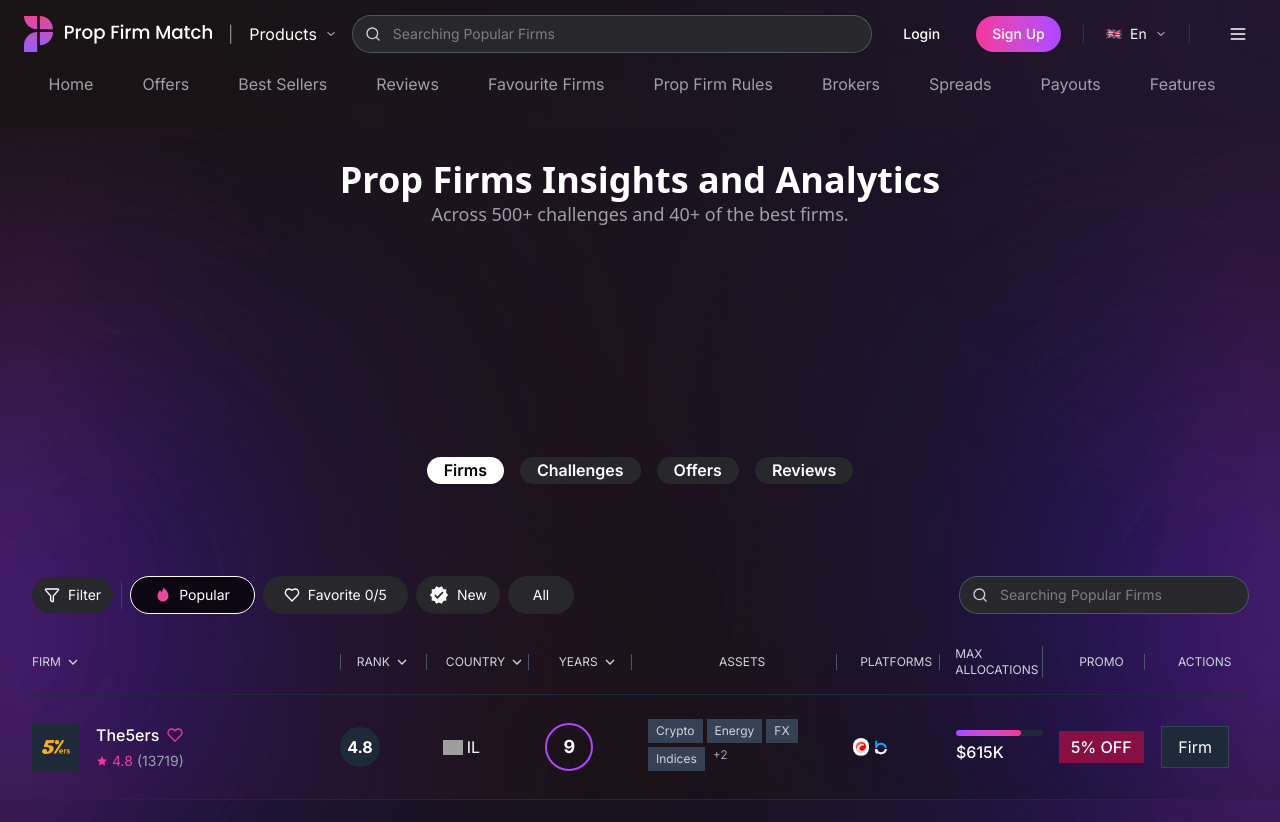
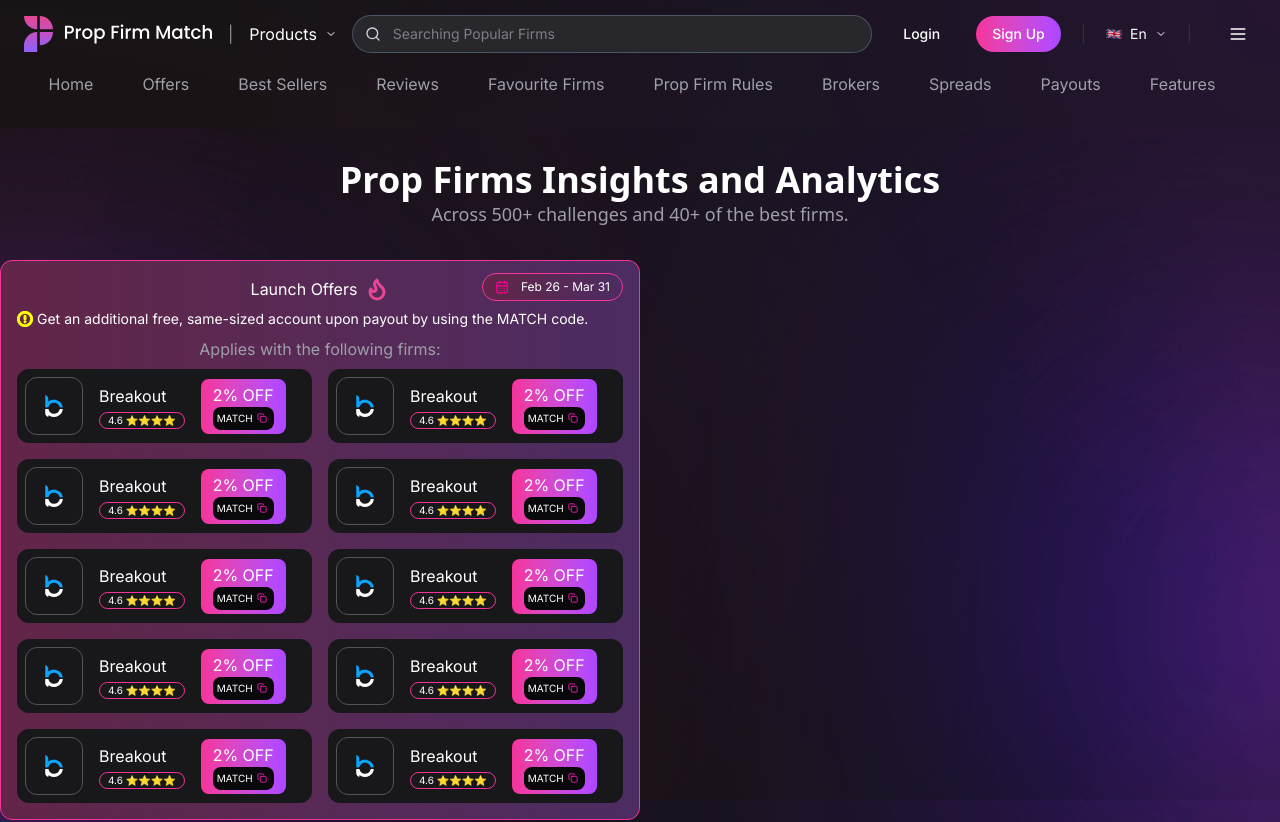
Before and after one commit to AbdulSamad94/Prop_Firm_Match_Clone, a Next.js app: page / in a window 1280 px wide. Shown: the top 822 px of the page. Built offline with nearby package versions, Linux system fonts and the light colour scheme; grey boxes are pictures that could not be loaded.

Commit message:
Added Hero Section

```diff
--- a/src/components/Hero/hero.tsx
+++ b/src/components/Hero/hero.tsx
@@ -1,8 +1,11 @@
+import { heroOffers } from "@/data/hero-offer";
+import { CalendarDays, CircleAlert, Copy, Flame } from "lucide-react";
 import Image from "next/image";
+import Link from "next/link";
 
 export default function Hero() {
   return (
-    <div className="py-8 relative ">
+    <div className="pt-8 relative ">
       <div className="absolute top-0 -z-10">
         <Image src="/left-grad.webp" alt="" width={1000} height={1000} />
       </div>
@@ -18,6 +21,70 @@
           Across 500+ challenges and 40+ of the best firms.
         </h5>
       </div>
+
+      <div className="max-w-7xl mx-auto flex pt-8">
+        <div className="bg-gradient-to-r from-[#622548] to-[#4C2C62] border border-pink-500 rounded-[12px] p-4 flex flex-col gap-2  w-[50%] relative">
+
+
+          <div className="border items-center flex gap-3 border-pink-500 bg-gradient-to-r from-[#622548] to-[#4C2C62] absolute rounded-full top-3 right-4 px-3 py-1
+">
+             <CalendarDays size={14} color="#ff0095" />
+            <h1 className="text-[12px]">Feb 26 - Mar 31</h1>
+          </div>
+
+
+          <div className="flex gap-2 items-center justify-center">
+            <Link href={"/offers"} className="text-center">Launch Offers</Link>
+            <span>
+              <Flame color="#e74694" strokeWidth={3} absoluteStrokeWidth />
+            </span>
+          </div>
+
+          <div className="flex gap-1 items-center ">
+            <CircleAlert
+              color="#fbff00"
+              strokeWidth={3}
+              absoluteStrokeWidth
+              size={16}
+            />
+            <p className="text-sm text-center">
+              Get an additional free, same-sized account upon payout by using
+              the MATCH code.
+            </p>
+          </div>
+
+
+          <div className="">
+            <p className="text-zinc-400 text-[16px] text-center">
+              Applies with the following firms:
+            </p>
+          </div>
+
+          <div className="grid grid-cols-2 gap-4">
+             {heroOffers.map((offer, index) => (
+              <div className="bg-zinc-900 p-2 flex gap-4 items-center rounded-[12px] " key={index}>
+                <div className="rounded-[12px] border border-zinc-600 p-4">
+
+                 <Image src={offer.logo} alt={offer.name} width={1000} height={1000} className="w-6"/>
+                </div>
+                 <div className="text-[16px] flex flex-col gap-1">
+                  <h2>{offer.name}</h2>
+                  <p className="text-[10px] border border-pink-500 px-2 rounded-full">4.6 ⭐⭐⭐⭐</p>
+                 </div>
+
+                 <div className="bg-gradient-to-r from-pink-500 to-purple-500 px-3 py-1 rounded-[8px]">
+                     <h4>{offer.off}% OFF</h4>
+                     <div className="bg-zinc-950 flex gap-1 rounded-[8px] p-1 items-center">
+                        <h2 className="text-[10px]">MATCH</h2>
+                        <Copy color="#ff1fc3" size={10}/>
+                     </div>
+                 </div>
+              </div>
+             ))}
+          </div>
+
+        </div>
+      </div>
     </div>
   );
 }
--- /dev/null
+++ b/src/data/hero-offer.ts
@@ -0,0 +1,62 @@
+export const heroOffers = [
+    {
+        logo: "/hero-offer.svg",
+        name: "Breakout",
+        rating: "4.6",
+        off: "2",
+    },
+    {
+        logo: "/hero-offer.svg",
+        name: "Breakout",
+        rating: "4.6",
+        off: "2",
+    },
+    {
+        logo: "/hero-offer.svg",
+        name: "Breakout",
+        rating: "4.6",
+        off: "2",
+    },
+    {
+        logo: "/hero-offer.svg",
+        name: "Breakout",
+        rating: "4.6",
+        off: "2",
+    },
+    {
+        logo: "/hero-offer.svg",
+        name: "Breakout",
+        rating: "4.6",
+        off: "2",
+    },
+    {
+        logo: "/hero-offer.svg",
+        name: "Breakout",
+        rating: "4.6",
+        off: "2",
+    },
+    {
+        logo: "/hero-offer.svg",
+        name: "Breakout",
+        rating: "4.6",
+        off: "2",
+    },
+    {
+        logo: "/hero-offer.svg",
+        name: "Breakout",
+        rating: "4.6",
+        off: "2",
+    },
+    {
+        logo: "/hero-offer.svg",
+        name: "Breakout",
+        rating: "4.6",
+        off: "2",
+    },
+    {
+        logo: "/hero-offer.svg",
+        name: "Breakout",
+        rating: "4.6",
+        off: "2",
+    },
+]
```
Also changed, not shown: public/hero-offer.svg (added).
